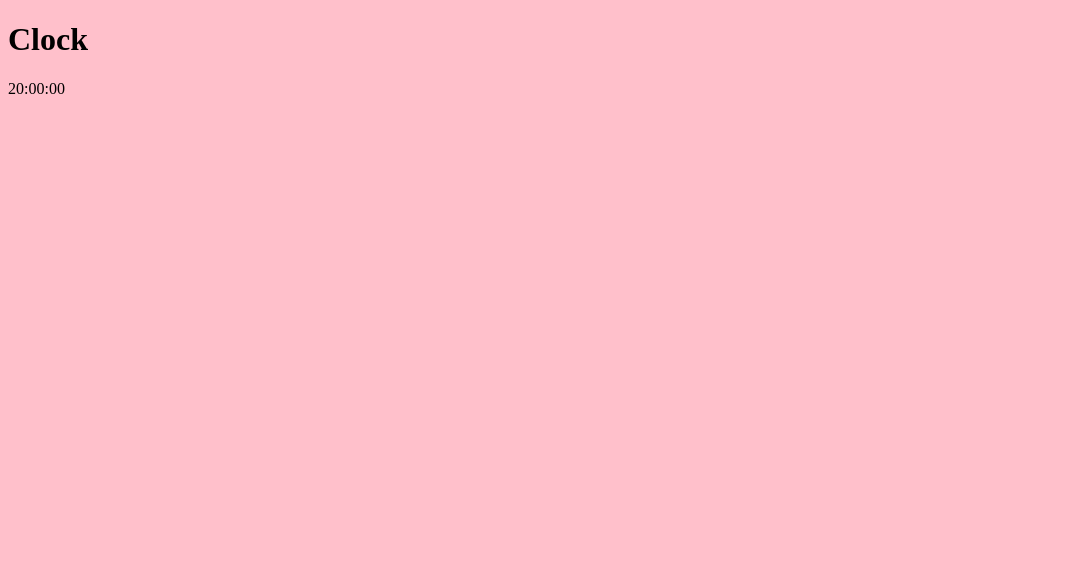
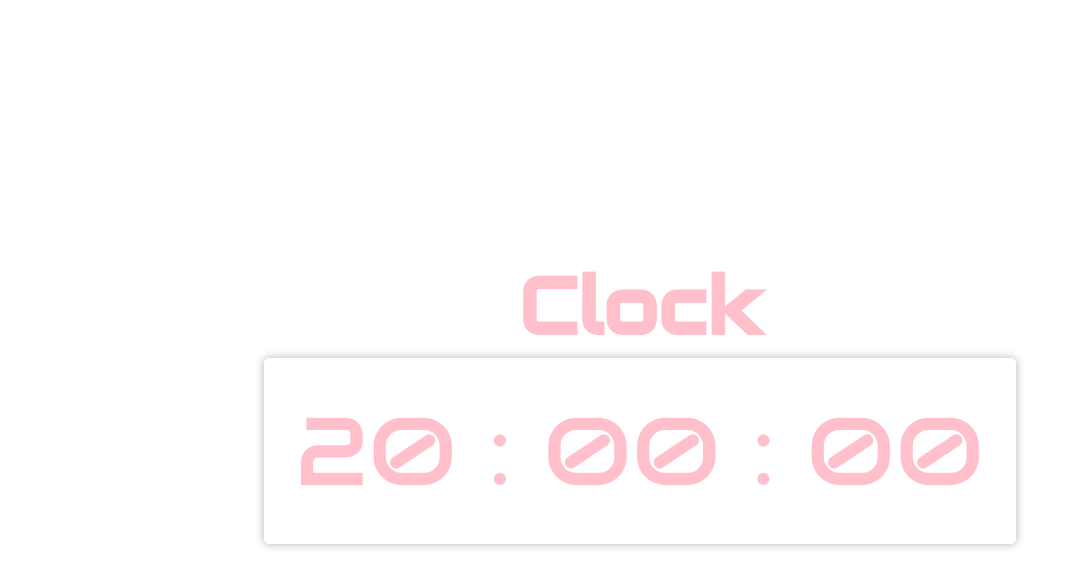
Before and after one commit to anahiquintero99/Clock, a plain HTML site: page index.html in a window 1280 px wide. Shown: the whole page, without its empty margins (0-1075 px from the left). Drawn offline with Linux system fonts and the light colour scheme.

Commit message:
add style project

```diff
--- a/css/style.css
+++ b/css/style.css
@@ -1,3 +1,28 @@
+*, *::before, *::after {
+  margin: 0;
+  padding: 0;
+  box-sizing: border-box;
+  font-family: 'Audiowide', cursive;
+}
+
 body {
-  background-color: pink;
+  background: white;
+  height: 100vh;
+  display: flex;
+  flex-direction: column;
+  justify-content: center;
+  align-items: center;
 }
+
+h1 {
+  font-size: 5rem;
+  color: pink;
+}
+
+.clock {
+  border-radius: 5px;
+  box-shadow: 0 0 10px rgba(0, 0, 0, 0.3);
+  color: pink;
+  font-size: 6rem;
+  padding: 2rem;
+}
--- a/index.html
+++ b/index.html
@@ -7,6 +7,8 @@
 
   <!-- css -->
   <link rel="stylesheet" href="./css/style.css">
+  <link rel="preconnect" href="https://fonts.gstatic.com">
+  <link href="https://fonts.googleapis.com/css2?family=Audiowide&display=swap" rel="stylesheet">
 </head>
 
 <body>
--- a/js/app.js
+++ b/js/app.js
@@ -19,7 +19,7 @@ function getTime() {
   const minute = formatTwoDigits(now.getMinutes());
   const second = formatTwoDigits(now.getSeconds());
 
-  clock.textContent = `${hour}:${minute}:${second}`;
+  clock.textContent = `${hour} : ${minute} : ${second}`;
 }
 
 setInterval(getTime, SECOND)
```
